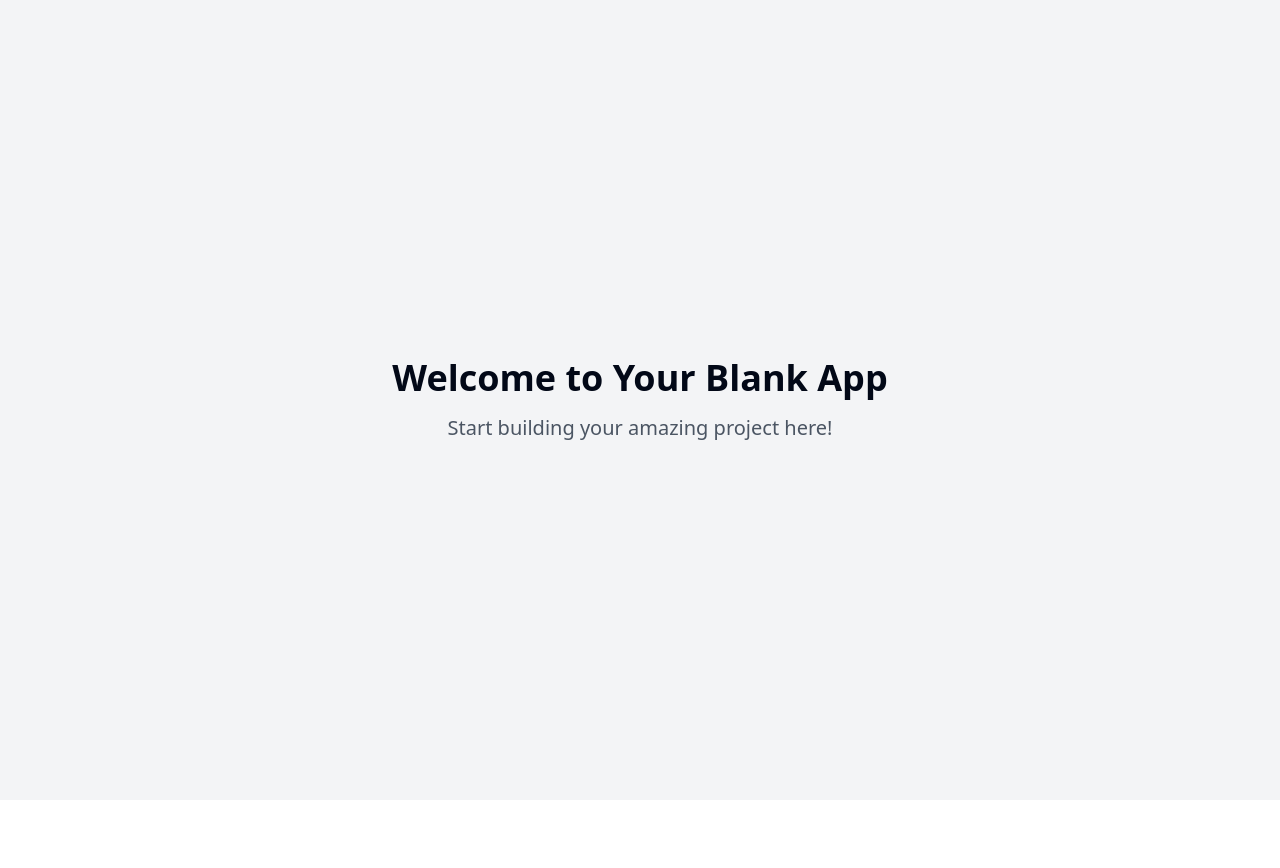
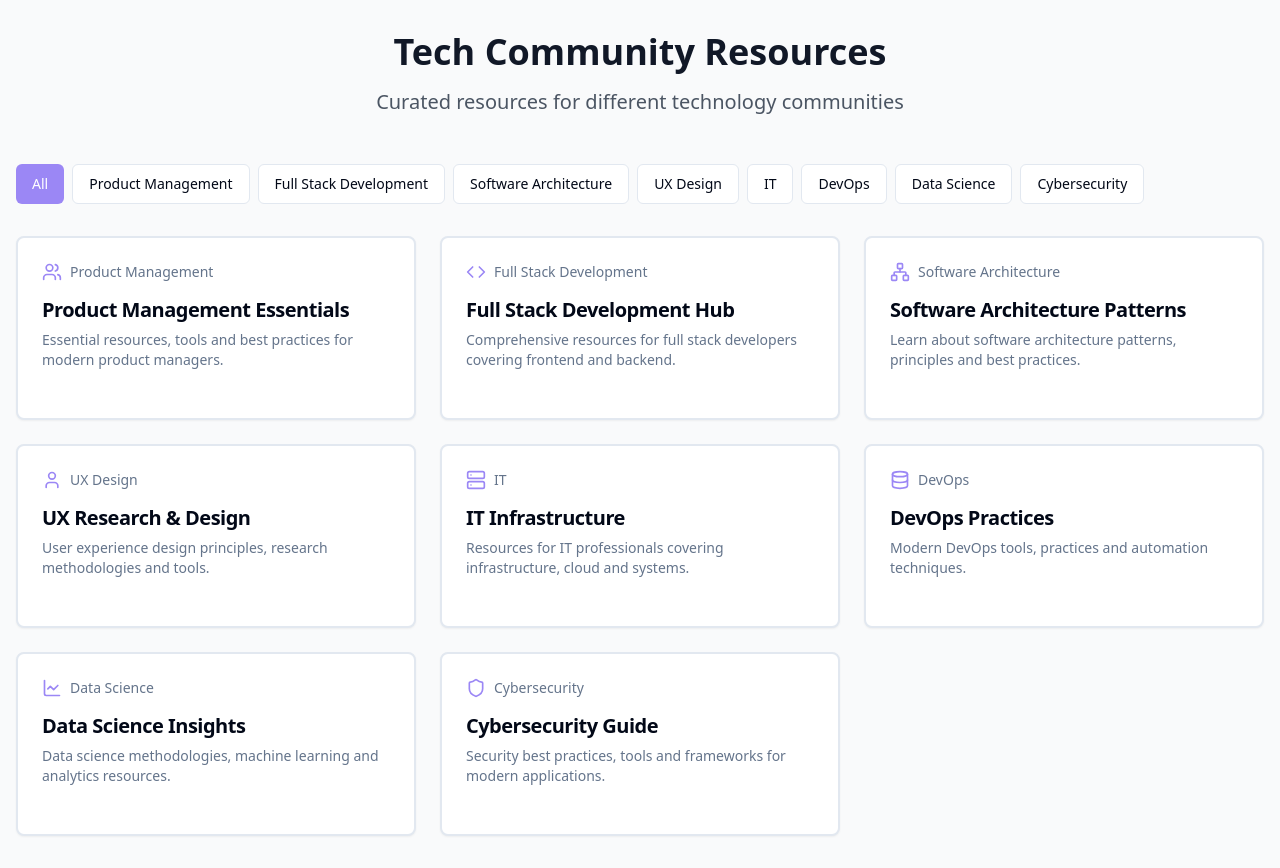
Before and after one commit to KayDyshay/community-resource-cards, a React (Vite) app: page / in a window 1280 px wide. Before the commit the page ends 800 px from the top, so only its background shows below. Built offline with nearby package versions, Linux system fonts and the light colour scheme.

Commit message:
Create resource cards app

```diff
--- /dev/null
+++ b/src/components/CategoryFilter.tsx
@@ -0,0 +1,35 @@
+
+import { Button } from "@/components/ui/button";
+import { cn } from "@/lib/utils";
+
+interface CategoryFilterProps {
+  categories: string[];
+  activeCategory: string;
+  onCategoryChange: (category: string) => void;
+}
+
+const CategoryFilter = ({
+  categories,
+  activeCategory,
+  onCategoryChange,
+}: CategoryFilterProps) => {
+  return (
+    <div className="flex flex-wrap gap-2 mb-8">
+      {categories.map((category) => (
+        <Button
+          key={category}
+          variant={activeCategory === category ? "default" : "outline"}
+          onClick={() => onCategoryChange(category)}
+          className={cn(
+            "transition-all duration-300",
+            activeCategory === category ? "bg-primary text-white" : "hover:bg-primary/10"
+          )}
+        >
+          {category}
+        </Button>
+      ))}
+    </div>
+  );
+};
+
+export default CategoryFilter;
--- /dev/null
+++ b/src/components/ResourceCard.tsx
@@ -0,0 +1,43 @@
+
+import { cn } from "@/lib/utils";
+import { LucideIcon } from "lucide-react";
+import {
+  Card,
+  CardContent,
+  CardDescription,
+  CardHeader,
+  CardTitle,
+} from "@/components/ui/card";
+
+interface ResourceCardProps {
+  title: string;
+  description: string;
+  category: string;
+  Icon: LucideIcon;
+  className?: string;
+}
+
+const ResourceCard = ({ title, description, category, Icon, className }: ResourceCardProps) => {
+  return (
+    <Card className={cn(
+      "transition-all duration-300 hover:shadow-lg hover:-translate-y-1",
+      "cursor-pointer bg-white border-2",
+      className
+    )}>
+      <CardHeader>
+        <div className="flex items-center gap-2 mb-2">
+          <Icon className="w-5 h-5 text-primary" />
+          <span className="text-sm font-medium text-muted-foreground">
+            {category}
+          </span>
+        </div>
+        <CardTitle className="text-xl">{title}</CardTitle>
+        <CardDescription>{description}</CardDescription>
+      </CardHeader>
+      <CardContent>
+      </CardContent>
+    </Card>
+  );
+};
+
+export default ResourceCard;
--- a/src/pages/Index.tsx
+++ b/src/pages/Index.tsx
@@ -1,11 +1,105 @@
-// Update this page (the content is just a fallback if you fail to update the page)
+
+import { useState } from "react";
+import {
+  Shield,
+  Code,
+  Database,
+  Users,
+  Server,
+  ChartLine,
+  User,
+  Network
+} from "lucide-react";
+import ResourceCard from "@/components/ResourceCard";
+import CategoryFilter from "@/components/CategoryFilter";
+
+const communities = [
+  {
+    title: "Product Management Essentials",
+    description: "Essential resources, tools and best practices for modern product managers.",
+    category: "Product Management",
+    Icon: Users
+  },
+  {
+    title: "Full Stack Development Hub",
+    description: "Comprehensive resources for full stack developers covering frontend and backend.",
+    category: "Full Stack Development",
+    Icon: Code
+  },
+  {
+    title: "Software Architecture Patterns",
+    description: "Learn about software architecture patterns, principles and best practices.",
+    category: "Software Architecture",
+    Icon: Network
+  },
+  {
+    title: "UX Research & Design",
+    description: "User experience design principles, research methodologies and tools.",
+    category: "UX Design",
+    Icon: User
+  },
+  {
+    title: "IT Infrastructure",
+    description: "Resources for IT professionals covering infrastructure, cloud and systems.",
+    category: "IT",
+    Icon: Server
+  },
+  {
+    title: "DevOps Practices",
+    description: "Modern DevOps tools, practices and automation techniques.",
+    category: "DevOps",
+    Icon: Database
+  },
+  {
+    title: "Data Science Insights",
+    description: "Data science methodologies, machine learning and analytics resources.",
+    category: "Data Science",
+    Icon: ChartLine
+  },
+  {
+    title: "Cybersecurity Guide",
+    description: "Security best practices, tools and frameworks for modern applications.",
+    category: "Cybersecurity",
+    Icon: Shield
+  }
+];
+
+const categories = ["All", ...new Set(communities.map(item => item.category))];
 
 const Index = () => {
+  const [activeCategory, setActiveCategory] = useState("All");
+
+  const filteredCommunities = communities.filter(
+    (community) => activeCategory === "All" || community.category === activeCategory
+  );
+
   return (
-    <div className="min-h-screen flex items-center justify-center bg-gray-100">
-      <div className="text-center">
-        <h1 className="text-4xl font-bold mb-4">Welcome to Your Blank App</h1>
-        <p className="text-xl text-gray-600">Start building your amazing project here!</p>
+    <div className="min-h-screen bg-gray-50">
+      <div className="container mx-auto px-4 py-8">
+        <header className="text-center mb-12">
+          <h1 className="text-4xl font-bold mb-4 text-gray-900">
+            Tech Community Resources
+          </h1>
+          <p className="text-xl text-gray-600 max-w-2xl mx-auto">
+            Curated resources for different technology communities
+          </p>
+        </header>
+
+        <CategoryFilter
+          categories={categories}
+          activeCategory={activeCategory}
+          onCategoryChange={setActiveCategory}
+        />
+
+        <div className="grid grid-cols-1 md:grid-cols-2 lg:grid-cols-3 gap-6">
+          {filteredCommunities.map((community) => (
+            <ResourceCard
+              key={community.title}
+              {...community}
+              className="animate-fade-in"
+            />
+          ))}
+        </div>
       </div>
     </div>
   );
--- a/tailwind.config.ts
+++ b/tailwind.config.ts
@@ -1,3 +1,4 @@
+
 import type { Config } from "tailwindcss";
 
 export default {
@@ -25,7 +26,7 @@ export default {
         background: 'hsl(var(--background))',
         foreground: 'hsl(var(--foreground))',
         primary: {
-					DEFAULT: 'hsl(var(--primary))',
+          DEFAULT: '#9b87f5',
           foreground: 'hsl(var(--primary-foreground))'
         },
         secondary: {
@@ -51,45 +52,28 @@ export default {
         card: {
           DEFAULT: 'hsl(var(--card))',
           foreground: 'hsl(var(--card-foreground))'
+        }
       },
-				sidebar: {
-					DEFAULT: 'hsl(var(--sidebar-background))',
-					foreground: 'hsl(var(--sidebar-foreground))',
-					primary: 'hsl(var(--sidebar-primary))',
-					'primary-foreground': 'hsl(var(--sidebar-primary-foreground))',
-					accent: 'hsl(var(--sidebar-accent))',
-					'accent-foreground': 'hsl(var(--sidebar-accent-foreground))',
-					border: 'hsl(var(--sidebar-border))',
-					ring: 'hsl(var(--sidebar-ring))'
+      keyframes: {
+        "fade-in": {
+          "0%": {
+            opacity: "0",
+            transform: "translateY(10px)"
+          },
+          "100%": {
+            opacity: "1",
+            transform: "translateY(0)"
           }
+        }
+      },
+      animation: {
+        "fade-in": "fade-in 0.3s ease-out"
       },
       borderRadius: {
         lg: 'var(--radius)',
         md: 'calc(var(--radius) - 2px)',
         sm: 'calc(var(--radius) - 4px)'
       },
-			keyframes: {
-				'accordion-down': {
-					from: {
-						height: '0'
-					},
-					to: {
-						height: 'var(--radix-accordion-content-height)'
-					}
-				},
-				'accordion-up': {
-					from: {
-						height: 'var(--radix-accordion-content-height)'
-					},
-					to: {
-						height: '0'
-					}
-				}
-			},
-			animation: {
-				'accordion-down': 'accordion-down 0.2s ease-out',
-				'accordion-up': 'accordion-up 0.2s ease-out'
-			}
     }
   },
   plugins: [require("tailwindcss-animate")],
```
Lines whose indentation alone changed are shown as unchanged.
